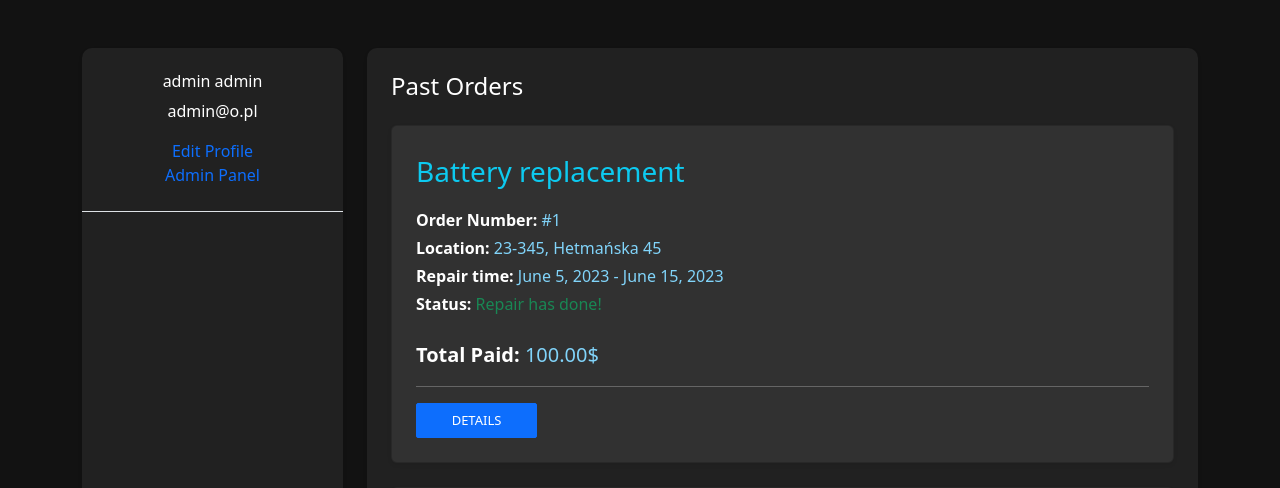
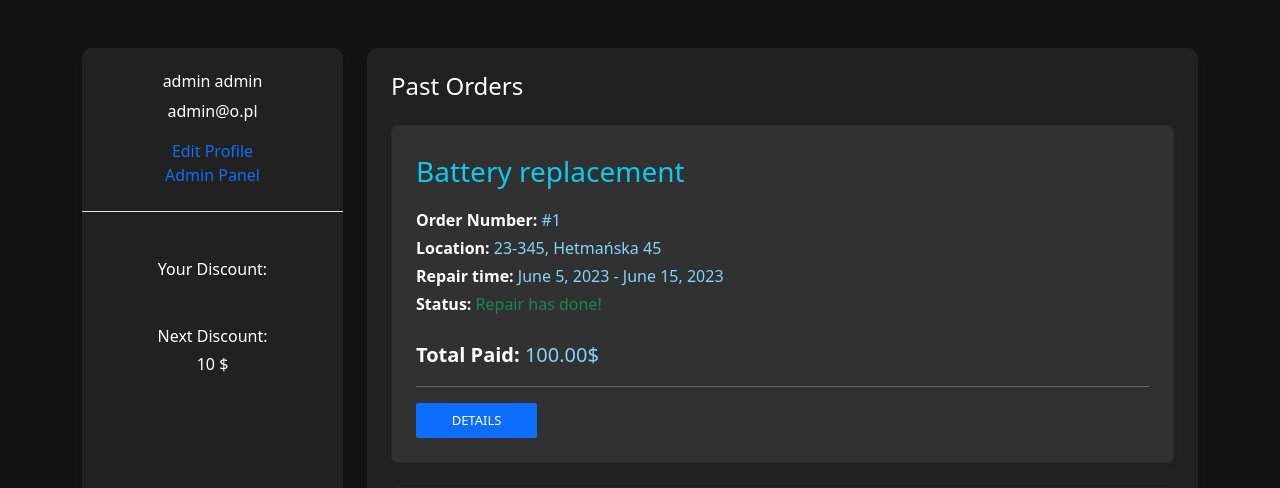
Before and after one commit to oskarpasko/django-univ-webproject, a Django app: template phone_service/record/templates/record/user.html in a window 1280 px wide. Shown: the part 48-536 px from the top of the page. Run offline with Django 4.2, Linux system fonts and the light colour scheme; data comes from the database, SQL or seed files in the repository; tables that the repository leaves empty hold one stand-in row (values such as "Sample post"); the template is opened without the code that fills it: values that come from a table or form of the project are taken from there, most other values are stand-ins (such as "Sample title", 1, 10 or a date in 2020); some libraries are stand-ins or nearby versions.

Commit message:
make some mechanics to create discounts

```diff
--- a/phone_service/record/models.py
+++ b/phone_service/record/models.py
@@ -101,4 +101,6 @@ class Record(models.Model):
 
     @property
     def status(self):
+        if self.deadline == None:
+            return False
         return date.today() > self.deadline
--- a/phone_service/record/templates/record/user.html
+++ b/phone_service/record/templates/record/user.html
@@ -27,6 +27,34 @@
                                 <p class="mb-0 text-black font-weight-bold"><a class="text-primary mr-3" data-toggle="modal" data-target="#edit-profile-modal" href="#"><i class="icofont-ui-edit"></i> Admin Panel</a></p>
                                 {% endif %}
                             </div>
+                        </div>
+                    </div>
+                </div>
+                <div class="user text-center mt-5">
+                    <div class="user-media">
+                        <div class="user-media-body">
+                            <h6 class="mb-2">Your Discount:</h6>
+                            {% if discount.price__sum < 1000 %}
+                                <h6 class="mb-2">0%</h6>
+                            {% elif discount.price__sum >= 1000 and  discount.price__sum < 2000%}
+                                <h6 class="mb-2">-10%</h6>
+                            {% elif discount.price__sum >= 2000 and discount.price__sum < 3000 %}
+                                <h6 class="mb-2">-20%</h6>
+                            {% elif discount.price__sum >= 3000 and discount.price__sum < 4000 %}
+                                <h6 class="mb-2">-30%</h6>
+                            {% elif discount.price__sum >= 4000 %}
+                                <h6 class="mb-2">-40%</h6>
+                            {% endif %}
+                        </div>
+                    </div>
+                </div>
+                <div class="user text-center mt-5">
+                    <div class="user-media">
+                        <div class="user-media-body">
+                            <h6 class="mb-2">Next Discount:</h6>
+                            {% if to_discount != False %}
+                                <h6 class="mb-2">{{to_discount}} &dollar;</h6>
+                            {% endif%}
                         </div>
                     </div>
                 </div>
```
Also changed, not shown: phone_service/record/views.py (+13 -1 lines).
